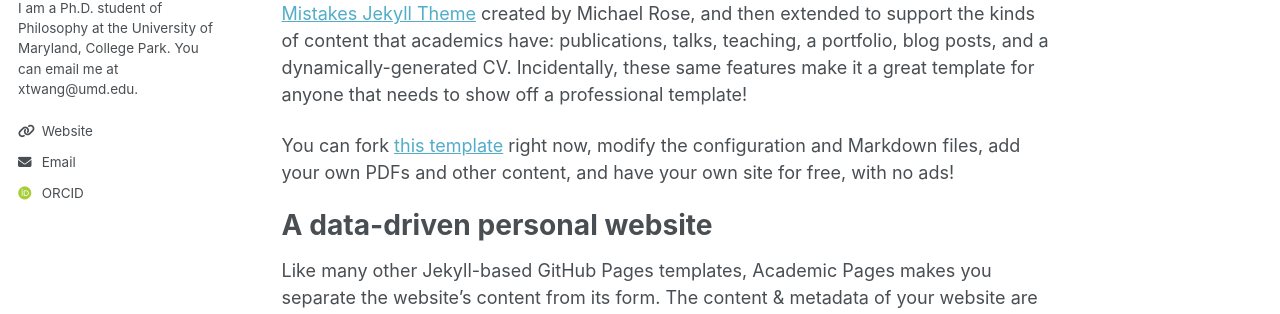
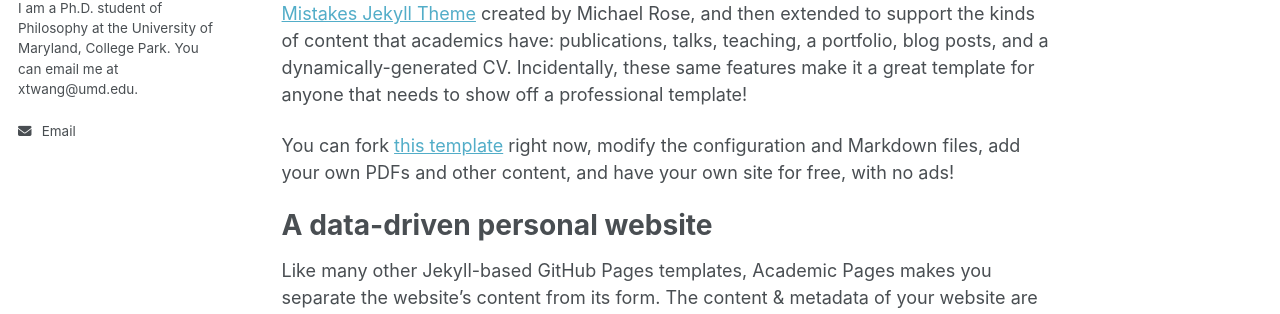
Before and after one commit to wang-xintong/wang-xintong.github.io, a Jekyll site: the page built from _pages/about.md, in a window 1280 px wide. Shown: the part 279-593 px from the top of the page. Built offline with Jekyll 4.4.1, drawn with Linux system fonts in a browser that asks for light colours; some web fonts are replaced; a script bundle is joined from its source files by our own code; library files that are not in the unit come from our copies.

Commit message:
Update _config.yml

```diff
--- a/_config.yml
+++ b/_config.yml
@@ -29,7 +29,7 @@ author:
   bio              : "I am a Ph.D. student of Philosophy at the University of Maryland, College Park. You can email me at xtwang@umd.edu."
   location         :
   employer         :
-  uri              : "https://philpeople.org/profiles/xintong-wang-1" # URL
+  uri              : # URL
   email            : "xtwang@umd.edu"
 
   # Academic websites
@@ -38,7 +38,7 @@ author:
   googlescholar    :
   inspire-hep      : # URL
   impactstory      : # URL
-  orcid            : ""
+  orcid            :
   semantic         : # URL
   ssrn             : # URL
   pubmed           :
```
